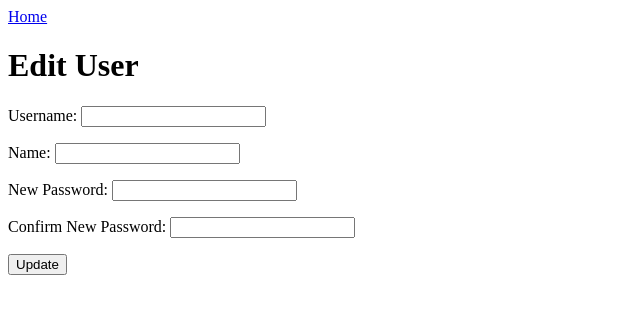
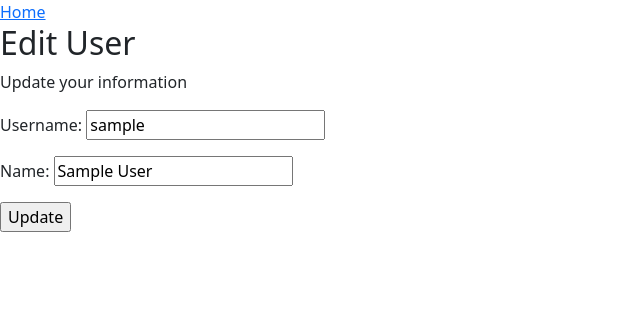
Before and after one commit to alejohenaoe/flask-app, a Flask app: a page that uses templates/base.html in a window 1280 px wide. Shown: the top 314 px of the page, without its empty margins (0-640 px from the left). Run offline with Flask 3, Linux system fonts and the light colour scheme; the visitor is signed in with stand-in values (Sample User, id 1).

Commit message:
Edit user and Delete User fully created, Bug fix (empty send to database when no update info added)

```diff
--- a/app.py
+++ b/app.py
@@ -1,5 +1,5 @@
-from flask import Flask, render_template, flash, redirect, url_for
-from forms import LoginForm, RegisterForm, EditUserForm
+from flask import Flask, render_template, flash, redirect, url_for, request
+from forms import LoginForm, RegisterForm, EditUserForm, DeleteUserForm
 from models import db, User
 from flask_login import LoginManager, login_user, logout_user, login_required, current_user
 
@@ -80,23 +80,50 @@ def edit_user(username):
         flash('You need to log in first', 'error')
         return redirect(url_for('home'))
 
-    edit_form = EditUserForm()
+    edit_form = EditUserForm(
+        username=current_user.username,
+        name=current_user.name
+        )
 
     if edit_form.validate_on_submit():
         current_user.username = edit_form.username.data
         current_user.name = edit_form.name.data
-        current_user.password = edit_form.password.data
 
         # Verifying if the user has changed the username, name or password
         if current_user.username:
             current_user.username = edit_form.username.data
         if current_user.name:
             current_user.name = edit_form.name.data
-        if current_user.password:
-            current_user.set_password(edit_form.password.data)
 
         db.session.commit()
         flash('User updated successfully', 'success')
         return redirect(url_for('logged_in', username=current_user.username))
 
     return render_template('edit_user.html', edit_form=edit_form)
+
+@app.route('/delete/<username>', methods=['GET', 'POST'])
+@login_required
+def delete_user(username):
+
+    delete_form = DeleteUserForm()
+    user_to_delete = User.query.filter_by(username=username).first()
+
+    if not user_to_delete:
+        flash('User not found', 'error')
+        return redirect(url_for('home'))
+
+    if delete_form.validate_on_submit():
+
+        # Identificar el botón presionado
+        action = request.form.get('action')
+
+        if action == 'cancel':
+            return redirect(url_for('logged_in', username=current_user.username))
+
+        elif action == 'delete':
+            db.session.delete(user_to_delete)
+            db.session.commit()
+            flash('User deleted successfully', 'success')
+            return redirect(url_for('home'))
+
+    return render_template('delete_user.html', user=user_to_delete, form=delete_form)
--- a/forms.py
+++ b/forms.py
@@ -11,12 +11,14 @@ class RegisterForm(FlaskForm):
     username = StringField('Username', validators=[DataRequired()])
     name = StringField('Name', validators=[DataRequired()])
     password = PasswordField('Password', validators=[DataRequired()])
-    confirm_password = PasswordField('Confirm Password', validators=[DataRequired(), EqualTo('password')])
+    confirm_password = PasswordField('Confirm Password', validators=[DataRequired(), EqualTo('password', message='Passwords must match')])
     submit = SubmitField('Register')
 
 class EditUserForm(FlaskForm):
-    username = StringField('Username')
-    name = StringField('Name')
-    password = PasswordField('New Password')
-    confirm_password = PasswordField('Confirm New Password', validators=[EqualTo('password')])
+    username = StringField('Username', validators=[DataRequired()])
+    name = StringField('Name', validators=[DataRequired()])
     update = SubmitField('Update')
+
+class DeleteUserForm(FlaskForm):
+    delete = SubmitField('Delete')
+    cancel = SubmitField('Cancel')
--- a/templates/base.html
+++ b/templates/base.html
@@ -5,6 +5,7 @@
     <meta name="viewport" content="width=device-width, initial-scale=1.0">
     <title>Financial Health App</title>
     <link rel="stylesheet" type="text/css" href="{{ url_for('static', filename='styles.css') }}">
+    <link href="https://cdn.jsdelivr.net/npm/bootstrap@5.3.0-alpha1/dist/css/bootstrap.min.css" rel="stylesheet">
 
 </head>
 <body>
--- a/templates/edit_user.html
+++ b/templates/edit_user.html
@@ -2,13 +2,12 @@
 
 {% block content %}
 
-    <h1>Edit User</h1>
+    <h2>Edit User</h2>
+    <p>Update your information</p>
     <form method="POST">
         {{ edit_form.hidden_tag() }}
         <p>{{ edit_form.username.label }}: {{ edit_form.username() }} </p>
         <p>{{ edit_form.name.label }}: {{ edit_form.name() }} </p>
-        <p>{{ edit_form.password.label }}: {{ edit_form.password() }} </p>
-        <p>{{ edit_form.confirm_password.label }}: {{ edit_form.confirm_password() }} </p>
         <p>{{ edit_form.update() }} </p>
     </form>
 
--- a/templates/logged_in.html
+++ b/templates/logged_in.html
@@ -12,7 +12,7 @@
 
         <p>
             <a href="{{ url_for('edit_user', username=user.username)}}">Edit</a> |
-            <a href="">Delete</a> |
+            <a href="{{ url_for('delete_user', username=user.username)}}">Delete</a> |
             <a href="{{ url_for('logout') }}">Logout</a>
         </p>
 
```
Also changed, not shown: templates/delete_user.html (added, +14 -0 lines), templates/register.html (+7 -2 lines), var/app-instance/fhData.db, 1 other file.
